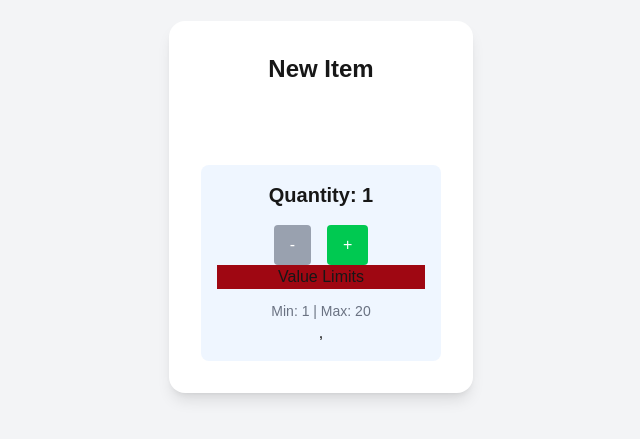
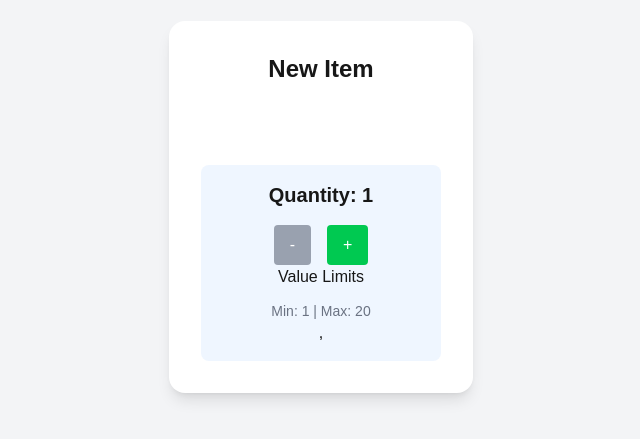
Before and after one commit to mitali1206/cprg306-assignments, a Next.js app: page /week-4 in a window 1280 px wide. Shown: the part 193-632 px from the top of the page, without its empty margins (319-959 px from the left). Built offline with nearby package versions, Linux system fonts and the light colour scheme.

Commit message:
Update new-item.js

```diff
--- a/app/week-4/new-item.js
+++ b/app/week-4/new-item.js
@@ -38,12 +38,12 @@ export default function NewItem() {
           +
         </button>
       </div>
-    <div>
-      <p className="Limit bg-red-800"> Value Limits</p>
+
+      <p className="Limit border-e-amber-200"> Value Limits</p>
 
       <p className="text-sm text-gray-500 mt-3">Min: 1 | Max: 20</p>
 
-    </div>  ,
+    ,
     </div>
   );
 }
```
